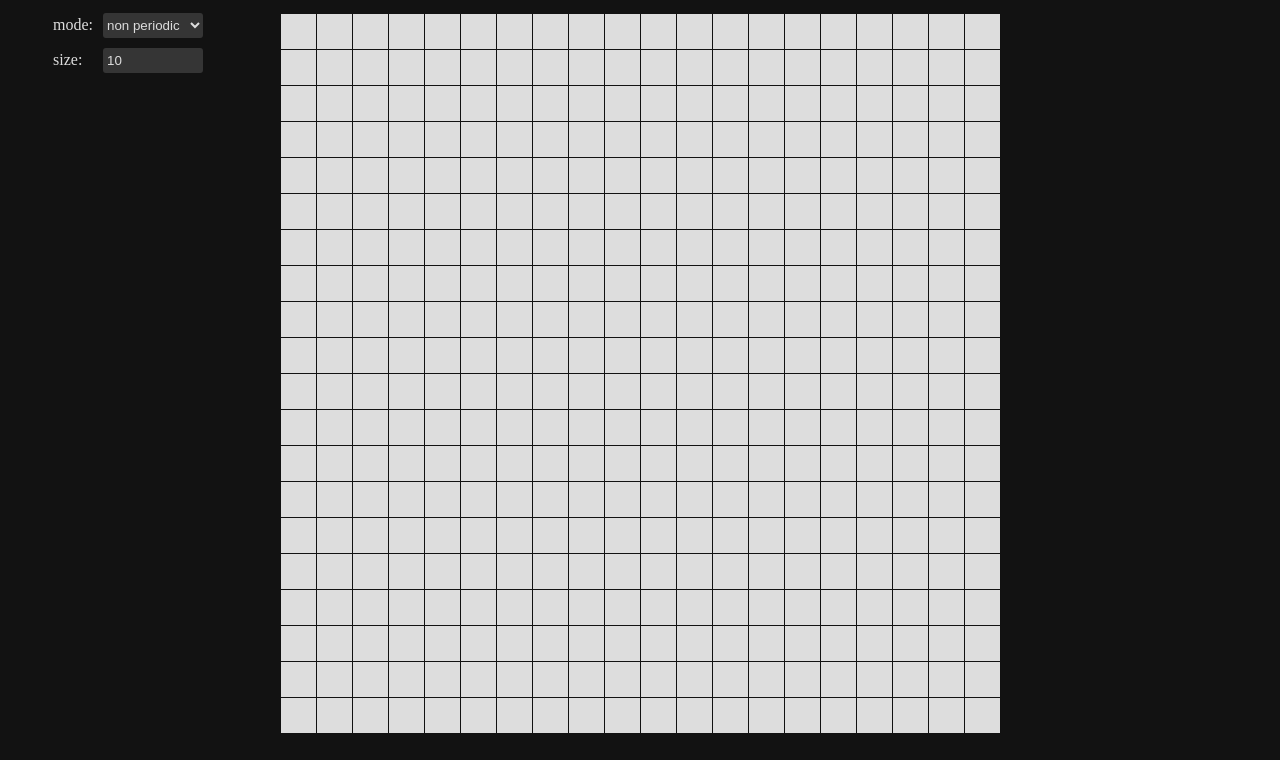
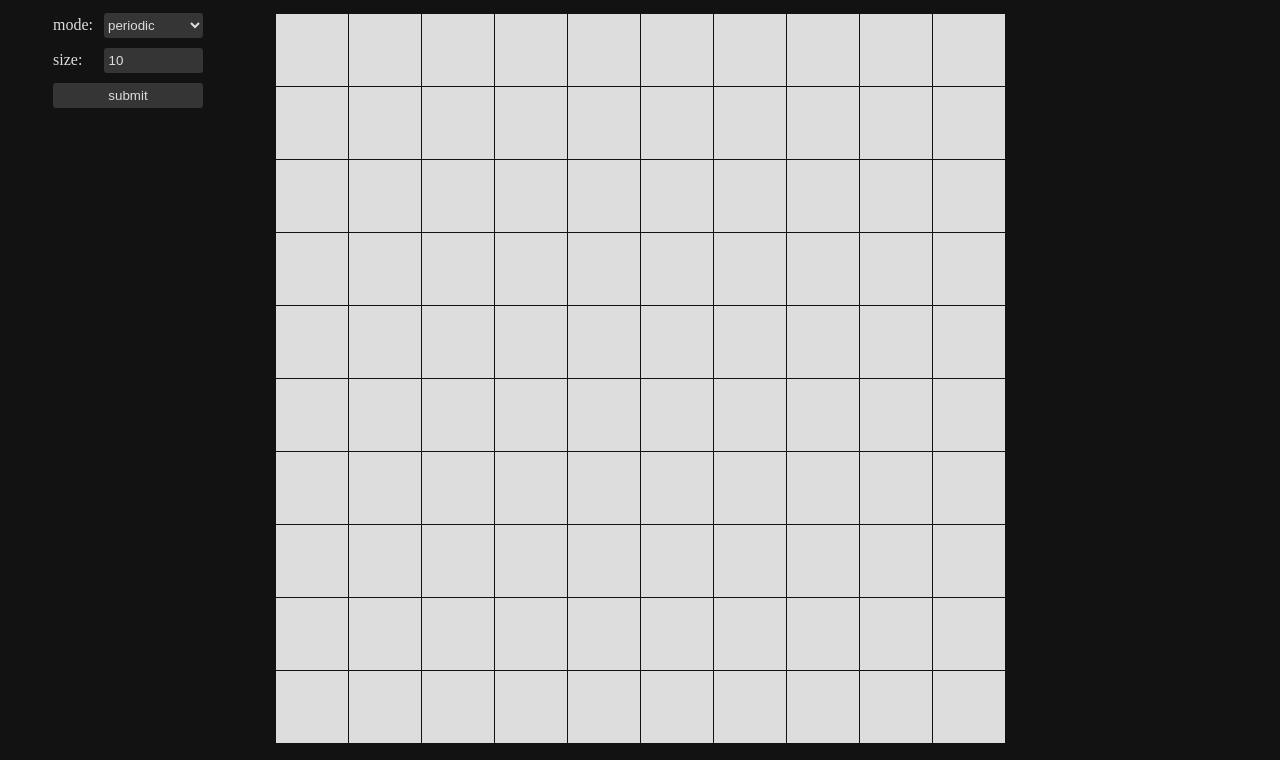
Before and after one commit to mposk98/wasm-game-of-life, a website built with webpack: page src/index.html in a window 1280 px wide. Shown: the part 40-800 px from the top of the page. Built offline with nearby package versions, Linux system fonts and the light colour scheme; what wasm-game-of-life-rust would draw is missing.

Commit message:
refactoring

```diff
--- a/src/index.html
+++ b/src/index.html
@@ -18,6 +18,17 @@
         grid-template-rows: 1fr 14fr 10px;
       }
 
+      button {
+        color: #DDDDDD;
+        background-color: #353535;
+        border-radius: 3px;
+        border: none;
+      }
+
+      button:hover {
+        background-color: #383838;
+      }
+
       .header {
         text-align: center;
         font-size: 18px;
@@ -34,35 +45,44 @@
       }
 
       .universe-options-text {
-        width: 50px;
+        width: 34%;
       }
 
       .universe-options-option {
-        width: 100px;
+        width: 66%;
+        height: 100%;
         background-color: #353535;
         border: none;
-        height: 25px;
         border-radius: 3px;
         color: #DDDDDD;
         padding: 0;
       }
 
-      .universe-size-input {
-        padding-left: 4px;
-        width: 96px;
+      .universe-options-option:hover {
+        background-color: #383838;
       }
 
-      .universe-mode-container {
+      .universe-size-input {
+        padding-left: 3%;
+        width: 63%;
+        height: 100%;
+      }
+
+      .universe-options-field-container {
         display: flex;
         flex-direction: row;
         align-items: center;
+        width: 150px;
+        height: 25px;
+      }
+
+      .universe-options-field-container:not(:last-child) {
         margin-bottom: 10px;
       }
 
-      .universe-size-container {
-        display: flex;
-        flex-direction: row;
-        align-items: center;
+      .universe-options-submit {
+        width: 100%;
+        height: 100%;
       }
 
       /* @media (min-width: 1200px) { */
@@ -91,16 +111,19 @@
     <div class="main" id="main">
       <div class="menu">
         <form class="universe-options" id="universe-options">
-          <div class="universe-mode-container">
+          <div class="universe-options-field-container">
             <div class="universe-options-text">mode:</div>
             <select class="universe-options-option" name="universe-mode">
-              <option value="1">non periodic</option>
-              <option value="2">periodic</option>
+              <option value="periodic">periodic</option>
+              <option value="non-periodic">non periodic</option>
             </select>
           </div>
-          <div class="universe-size-container">
+          <div class="universe-options-field-container">
             <div class="universe-options-text">size:</div>
-            <input type="number" class="universe-options-option universe-size-input" value="10" min="1" max="1000" name="universe-size"/>
+            <input type="number" class="universe-options-option universe-size-input" value="10" min="1" max="400" name="universe-size"/>
+          </div>
+          <div class="universe-options-field-container">
+            <button type="submit" class="universe-options-submit">submit</button>
           </div>
         </form>
       </div>
--- a/src/index.js
+++ b/src/index.js
@@ -2,40 +2,69 @@ import { Universe, Cell, UniverseMode } from 'wasm-game-of-life-rust'; // eslint
 import { memory } from 'wasm-game-of-life-rust/wasm_game_of_life_bg'; // eslint-disable-line import/no-unresolved
 import scene from './scene';
 
-const ROWS = 20;
-const COLUMNS = 20;
+let universeRows = 10;
+let universeColumns = 10;
 const universe = Universe.new(
-    ROWS,
-    COLUMNS,
-    UniverseMode.FixedSizeNonPeriodic,
+    universeRows,
+    universeColumns,
+    UniverseMode.FixedSizePeriodic,
 );
+
+scene.init(universeRows, universeColumns, 'scene-container');
+
+const renderScene = () => {
+    // console.log(universe.render_string());
+    const cellsPtr = universe.cells();
+    const cells = new Uint8Array(memory.buffer, cellsPtr, universeRows * universeColumns);
+    scene.draw(cells, Cell.Dead);
+};
+
+const LEFT_BUTTON = 1;
+const RIGHT_BUTTON = 3;
+
+window.addEventListener('resize', () => {
+    scene.setCellSize();
+    requestAnimationFrame(renderScene);
+});
+
 document.addEventListener('keydown', (event) => {
     if (event.keyCode === 32) {
         event.preventDefault();
         universe.tick();
+        requestAnimationFrame(renderScene);
     }
 });
 
-scene.init(ROWS, COLUMNS, 'scene-container');
+scene.addClickListener((row, col) => {
+    universe.toggle_cell(row, col);
+    requestAnimationFrame(renderScene);
+});
 
-const LEFT_BUTTON = 1;
-const RIGHT_BUTTON = 3;
-scene.addClickListener((row, col) => universe.toggle_cell(row, col));
-scene.addMousePressedListener(LEFT_BUTTON, (row, col) => universe.set_alive(row, col));
-scene.addMousePressedListener(RIGHT_BUTTON, (row, col) => universe.set_dead(row, col));
+scene.addMousePressedListener(LEFT_BUTTON, (row, col) => {
+    universe.set_alive(row, col);
+    requestAnimationFrame(renderScene);
+});
 
-// document.getElementById('universe-size').addEventListener('submit', (event) => {
-//     event.preventDefault();
-//     const size = event.target.elements.size.value;
-//     universe = Universe.new(size, size, UniverseMode.FixedSizeNonPeriodic);
-//     scene.reinit(size, size);
-// });
+scene.addMousePressedListener(RIGHT_BUTTON, (row, col) => {
+    universe.set_dead(row, col);
+    requestAnimationFrame(renderScene);
+});
 
-const renderLoop = () => {
-    const cellsPtr = universe.cells();
-    const cells = new Uint8Array(memory.buffer, cellsPtr, ROWS * COLUMNS);
-    scene.draw(cells, Cell.Dead);
-    requestAnimationFrame(renderLoop);
-};
+document.getElementById('universe-options').addEventListener('submit', (event) => {
+    event.preventDefault();
+    const size = event.target.elements['universe-size'].value;
+    const mode = event.target.elements['universe-mode'].value;
+    if (mode === 'periodic') {
+        universe.set_mode(UniverseMode.FixedSizePeriodic);
+    }
+    if (mode === 'non-periodic') {
+        universe.set_mode(UniverseMode.FixedSizeNonPeriodic);
+    }
+    universeRows = size;
+    universeColumns = size;
+    universe.reinit_cells(size, size);
+    scene.reinit(size, size);
+    requestAnimationFrame(renderScene);
+});
 
-requestAnimationFrame(renderLoop);
+requestAnimationFrame(renderScene);
--- a/src/scene.js
+++ b/src/scene.js
@@ -76,15 +76,6 @@ export default {
         return { row, col };
     },
 
-    setCellSize() {
-        this.cellSize = this.getCellSize();
-        // 1px border around each of cells
-        this.setHtmlSize(
-            (this.cellSize + 1) * this.rows + 1,
-            (this.cellSize + 1) * this.columns + 1,
-        );
-    },
-
     getCellSize() {
         this.htmlElem.height = 0;
         this.htmlElem.width = 0;
@@ -103,9 +94,6 @@ export default {
         this.columns = columns;
         this.htmlContainerId = htmlContainerId;
         this.setCellSize();
-        window.addEventListener('resize', () => {
-            this.setCellSize();
-        });
         this.htmlElem.oncontextmenu = (event) => {
             event.preventDefault();
         };
@@ -115,6 +103,15 @@ export default {
         this.rows = rows;
         this.columns = columns;
         this.setCellSize();
+    },
+
+    setCellSize() {
+        this.cellSize = this.getCellSize();
+        // 1px border around each of cells
+        this.setHtmlSize(
+            (this.cellSize + 1) * this.rows + 1,
+            (this.cellSize + 1) * this.columns + 1,
+        );
     },
 
     draw(cells, deadCellValue) {
```
